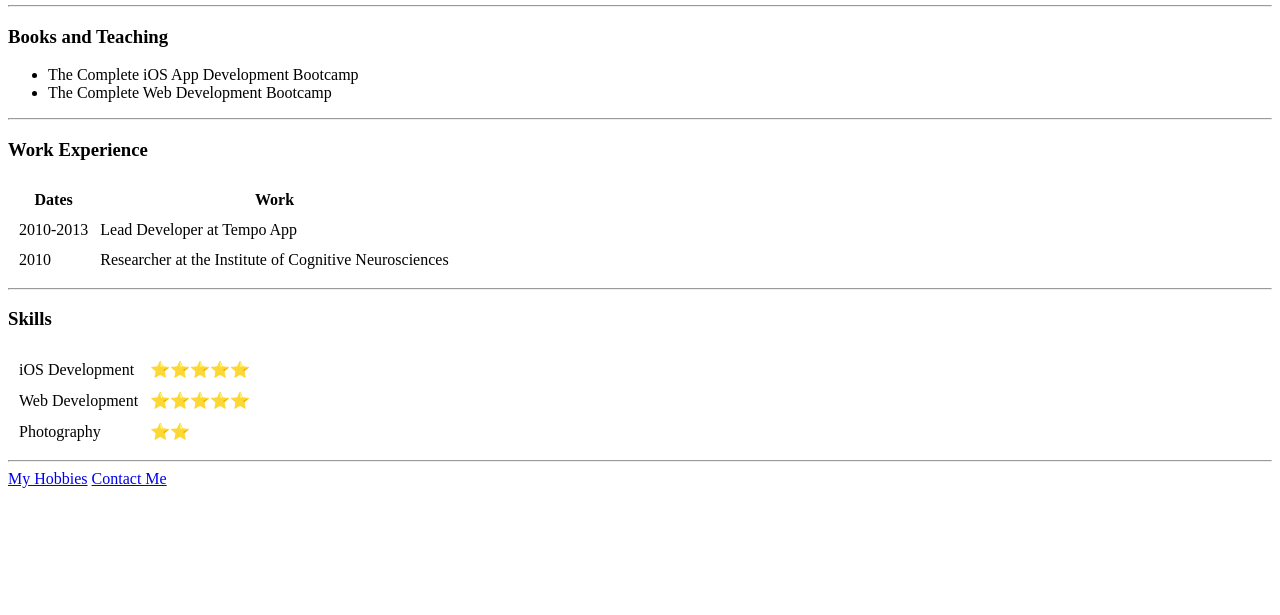
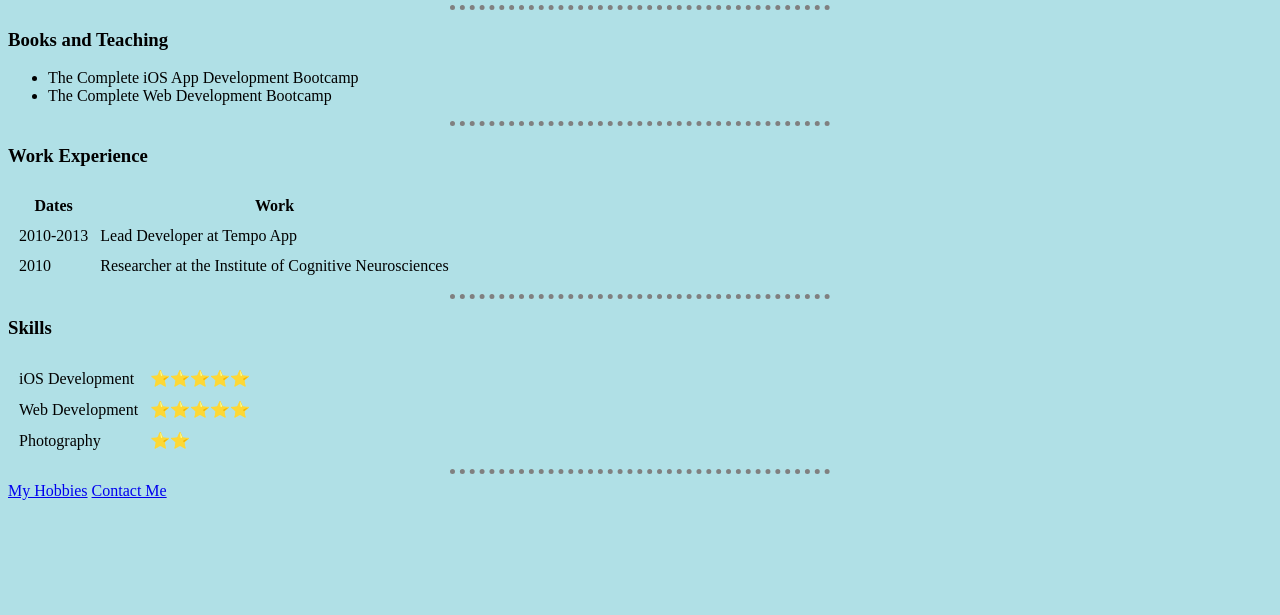
Before and after one commit to arajv11/cv, a plain HTML site: page index.html in a window 1280 px wide. Shown: the part 185-800 px from the top of the page. Drawn offline with Linux system fonts and the light colour scheme.

Commit message:
Update index.html

```diff
--- a/index.html
+++ b/index.html
@@ -3,6 +3,21 @@
   <head>
     <meta charset="utf-8">
     <title>Anish's Personal Site</title>
+  <style>
+    body {
+      background-color: powderblue;
+    }
+    hr {
+      border-style: none;
+      border-top-style: dotted;
+      border-color: grey;
+      border-width: 5px;
+      width: 30%
+    }
+    img {
+      height: 20px
+    }
+  </style>
   </head>
   <body>
     <table cellspacing="20">
```
